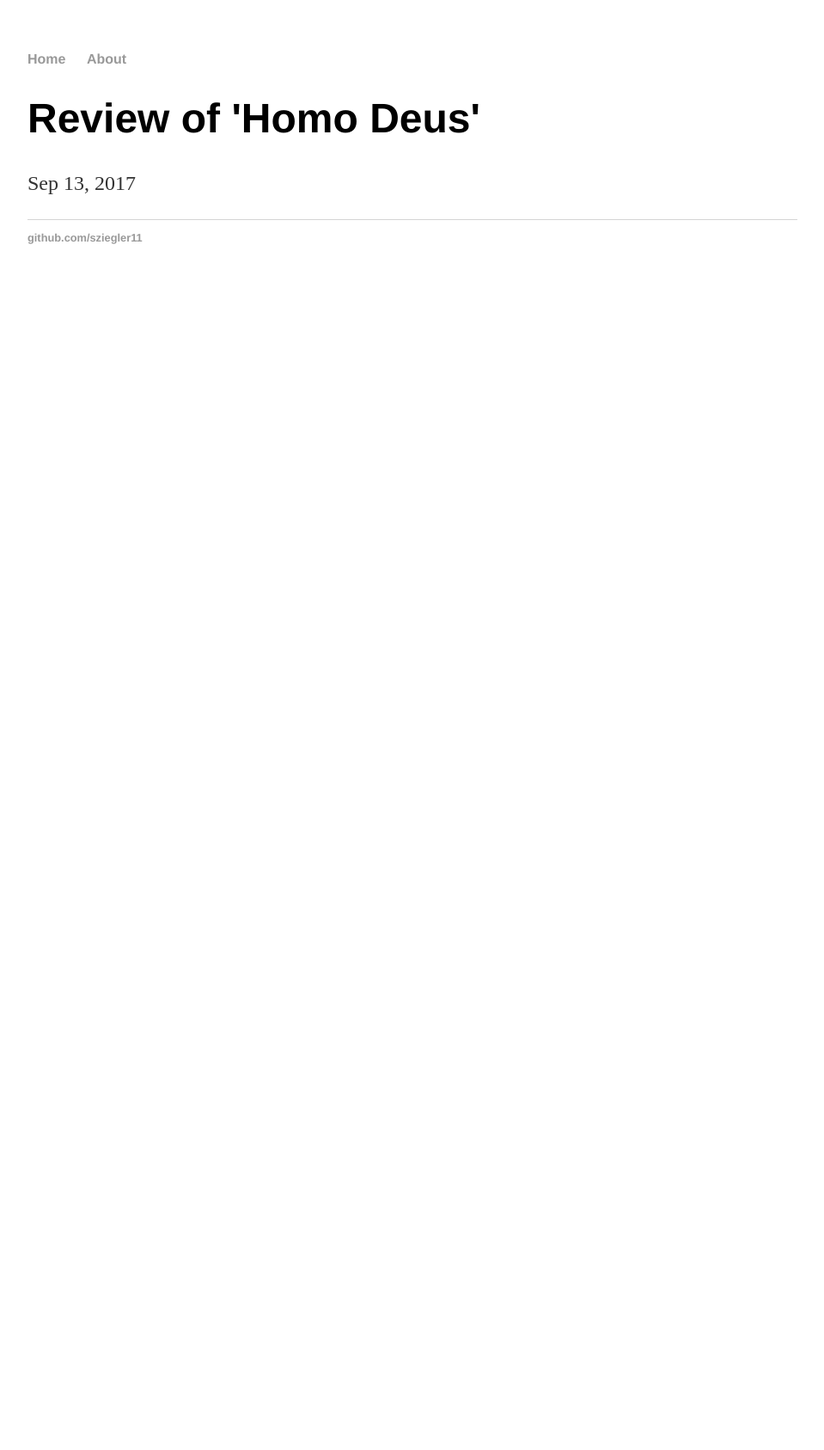
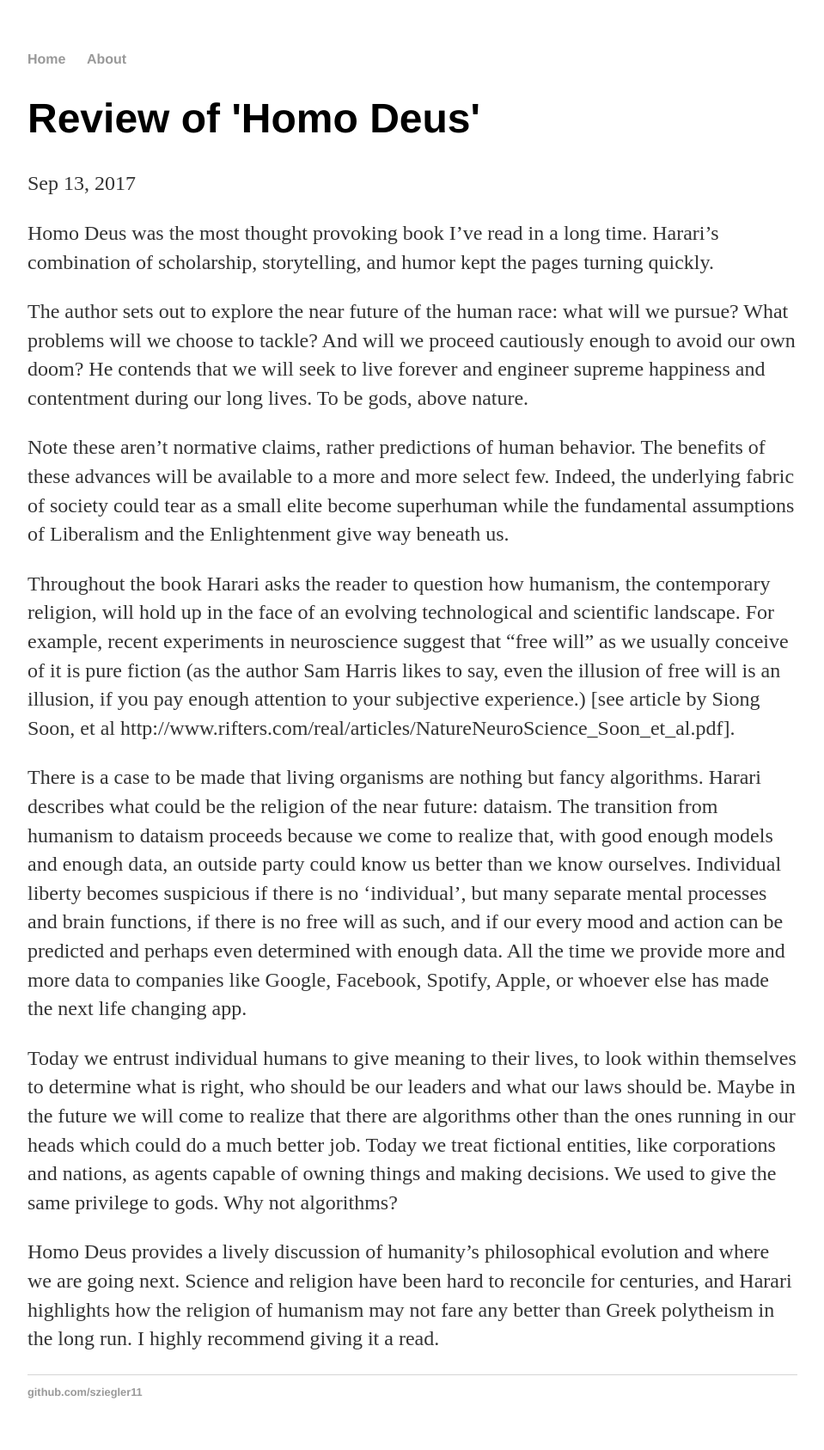
Before and after one commit to sziegler11-zz/sziegler11.github.io, a Jekyll site: the page built from _posts/2017-09-13-homo-deus.markdown, in a window 1280 px wide. Shown: the whole page at 86% size, without its empty margins (160-1119 px from the left). Built offline with Jekyll 4.4.1, drawn with Linux system fonts in a browser that asks for light colours; before the commit the page ends 900 px from its top, so only the background shows below that.

Commit message:
added review of Homo Deus

```diff
--- a/_posts/2017-09-13-homo-deus.markdown
+++ b/_posts/2017-09-13-homo-deus.markdown
@@ -3,3 +3,17 @@
 title:  "Review of 'Homo Deus'"
 date:   2017-09-13
 ---
+
+Homo Deus was the most thought provoking book I've read in a long time. Harari's combination of scholarship, storytelling, and humor kept the pages turning quickly.
+
+The author sets out to explore the near future of the human race: what will we pursue? What problems will we choose to tackle? And will we proceed cautiously enough to avoid our own doom? He contends that we will seek to live forever and engineer supreme happiness and contentment during our long lives. To be gods, above nature.
+
+Note these aren't normative claims, rather predictions of human behavior. The benefits of these advances will be available to a more and more select few. Indeed, the underlying fabric of society could tear as a small elite become superhuman while the fundamental assumptions of Liberalism and the Enlightenment give way beneath us.
+
+Throughout the book Harari asks the reader to question how humanism, the contemporary religion, will hold up in the face of an evolving technological and scientific landscape. For example, recent experiments in neuroscience suggest that "free will" as we usually conceive of it is pure fiction (as the author Sam Harris likes to say, even the illusion of free will is an illusion, if you pay enough attention to your subjective experience.) [see article by Siong Soon, et al http://www.rifters.com/real/articles/NatureNeuroScience_Soon_et_al.pdf].
+
+There is a case to be made that living organisms are nothing but fancy algorithms. Harari describes what could be the religion of the near future: dataism. The transition from humanism to dataism proceeds because we come to realize that, with good enough models and enough data, an outside party could know us better than we know ourselves. Individual liberty becomes suspicious if there is no 'individual', but many separate mental processes and brain functions, if there is no free will as such, and if our every mood and action can be predicted and perhaps even determined with enough data. All the time we provide more and more data to companies like Google, Facebook, Spotify, Apple, or whoever else has made the next life changing app.
+
+Today we entrust individual humans to give meaning to their lives, to look within themselves to determine what is right, who should be our leaders and what our laws should be. Maybe in the future we will come to realize that there are algorithms other than the ones running in our heads which could do a much better job. Today we treat fictional entities, like corporations and nations, as agents capable of owning things and making decisions. We used to give the same privilege to gods. Why not algorithms?
+
+Homo Deus provides a lively discussion of humanity's philosophical evolution and where we are going next. Science and religion have been hard to reconcile for centuries, and Harari highlights how the religion of humanism may not fare any better than Greek polytheism in the long run. I highly recommend giving it a read.
```
